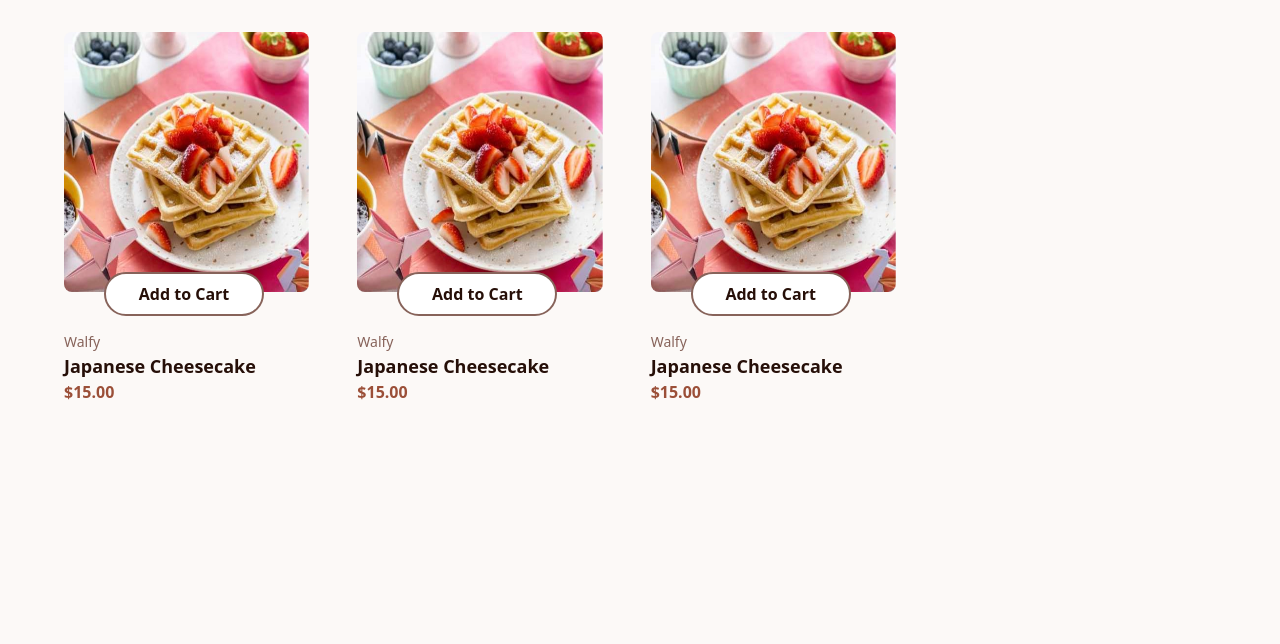
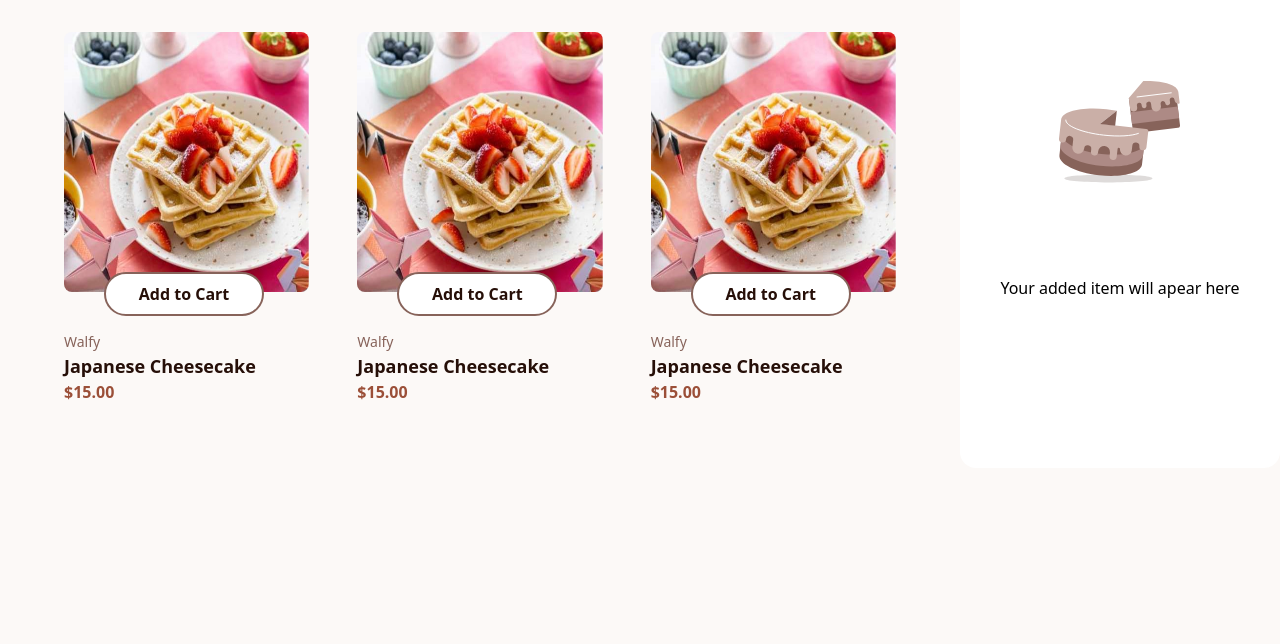
Before and after one commit to mugisha12john/Product-list-with-cart-main, a website: page src/index.html in a window 1280 px wide. Shown: the part 156-800 px from the top of the page. Drawn offline with Linux system fonts and the light colour scheme.

Commit message:
feat: work on cart box for store all added item

```diff
--- a/src/index.html
+++ b/src/index.html
@@ -26,10 +26,10 @@
     </style>
   </head>
   <body class="bg-[#fcf9f7] font-sans">
-    <main>
+    <main class="flex">
       <section class="max-w-4xl m-8 p-8">
         <h1 class="mb-12 mt-5 text-5xl font-bold text-[#260f08]">Desserts</h1>
-        <div class="grid grid-cols-3 gap-12">
+        <div class="grid grid-cols-1 lg:grid-cols-3 md:grid-cols-2 gap-12">
           <div class="relative mt-2">
             <div>
               <img
@@ -81,7 +81,7 @@
               />
 
               <button
-                class="w-40 absolute left-10 top-[240px] p-2 text-[#260f08] border-2 border-[#87635a] bg-white font-bold rounded-full hover:cursor-pointer"
+                class="w-40 absolute left-10 top-[240px] p-2 text-[#260f08] border-2 border-[#87635a] bg-white font-black rounded-full hover:cursor-pointer"
               >
                 Add to Cart
               </button>
@@ -94,6 +94,20 @@
           </div>
         </div>
       </section>
+
+      <div class="w-1/4 max-w-4xl mt-20 bg-white rounded-2xl p-8">
+        <h1 class="text-2xl text-[#9b4f38] font-bold">Your Cart(0)</h1>
+        <div>
+          <img
+            src="/assets/images/illustration-empty-cart.svg"
+            class="mx-auto mt-20 mb-6"
+            alt="your cart is empty"
+          />
+          <p class="mx-auto mt-20 mb-6 text-center">
+            Your added item will apear here
+          </p>
+        </div>
+      </div>
     </main>
   </body>
 </html>
```
Also changed, not shown: src/output.css.
